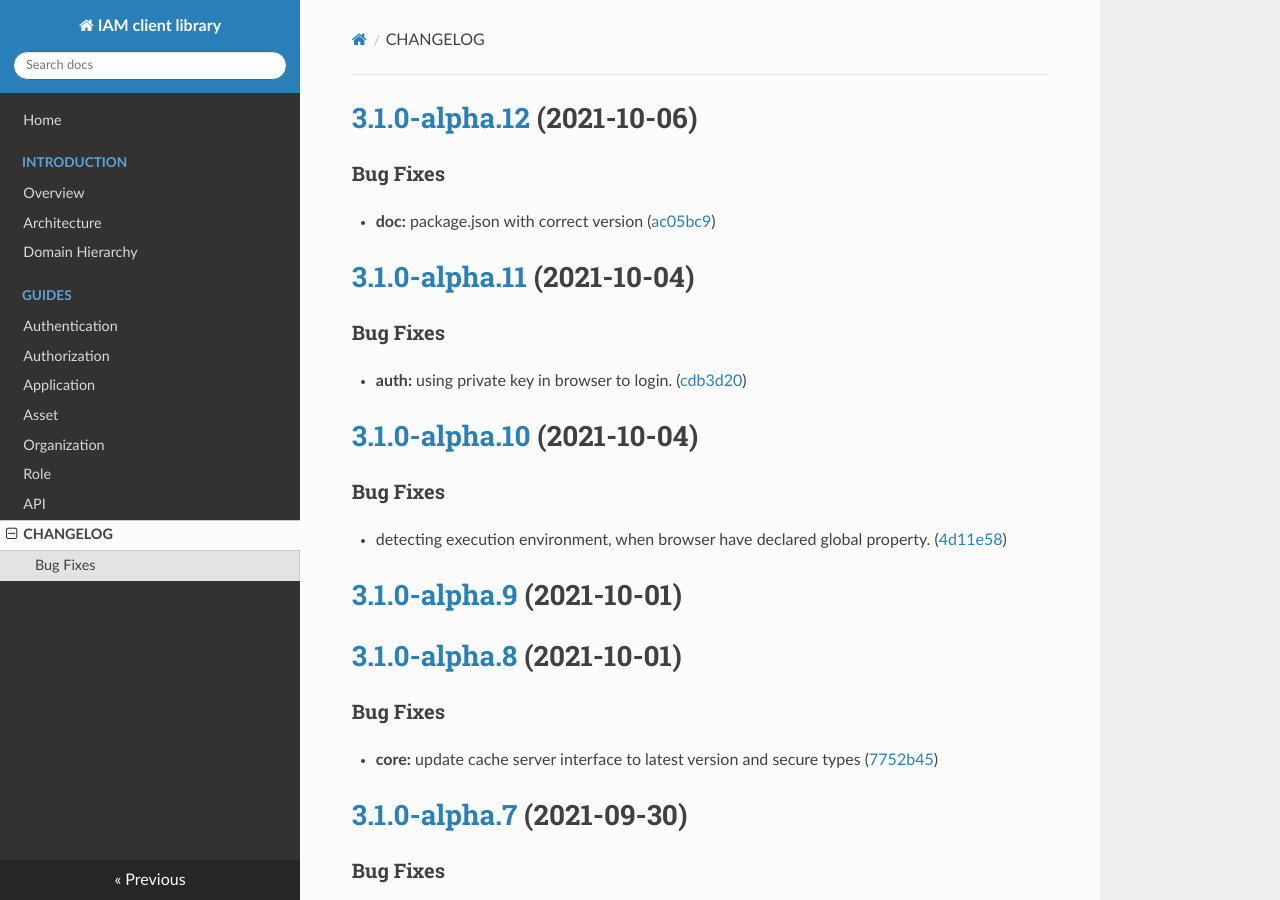
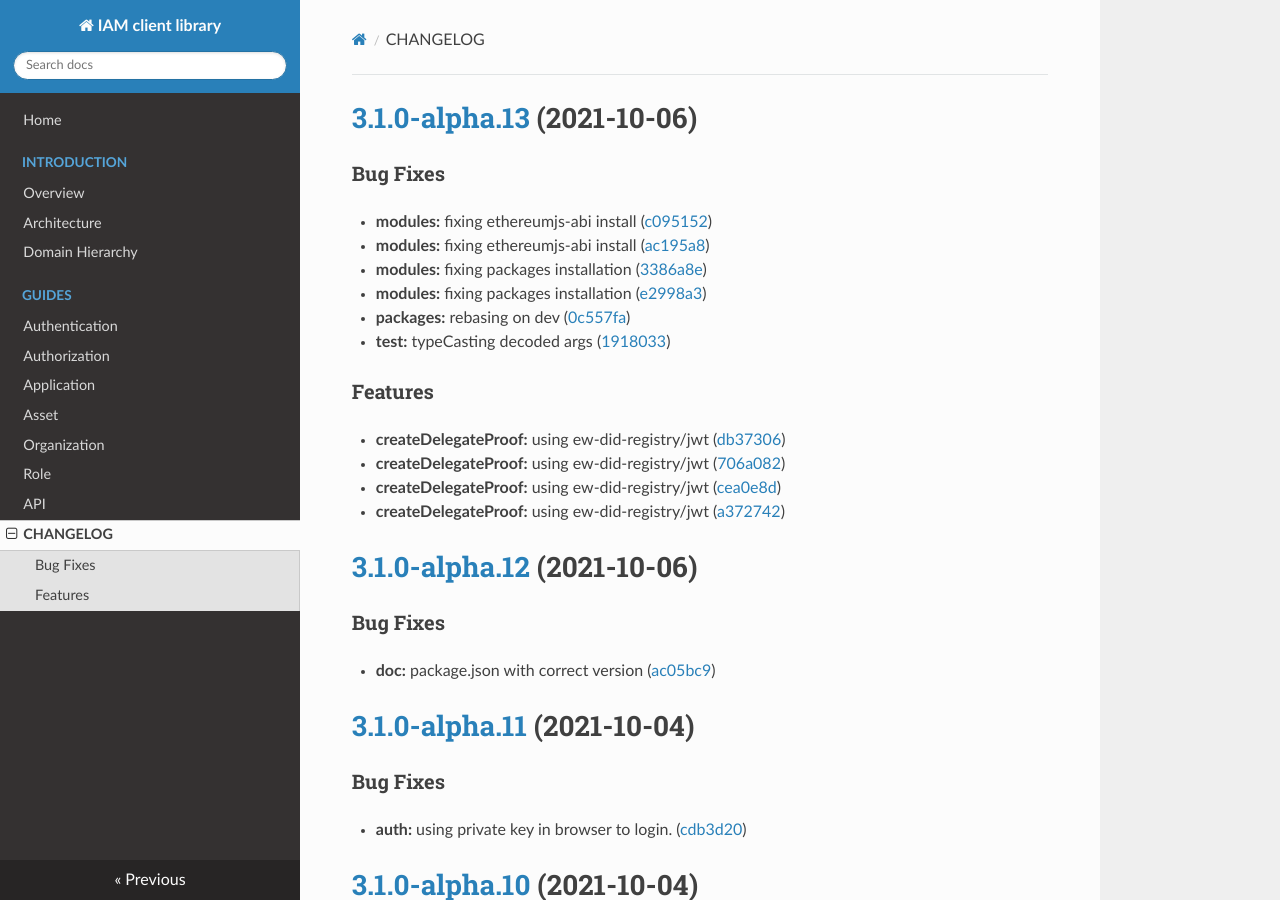
Before and after one commit to energywebfoundation/iam-client-lib, an MkDocs documentation site: the page built from docs/CHANGELOG.md, in a window 1280 px wide and 900 px high. Built offline with MkDocs 1.6.1, drawn with Linux system fonts in a browser that asks for light colours; nearby versions of some CDN libraries.

Commit message:
chore(release): 3.1.0-alpha.13 [skip ci]
# [3.1.0-alpha.13](https://github.com/energywebfoundation/iam-client-lib/compare/v3.1.0-alpha.12...v3.1.0-alpha.13) (2021-10-06)

### Bug Fixes

* **modules:** fixing ethereumjs-abi install ([c095152](https://github.com/energywebfoundation/iam-client-lib/commit/c095152dbd95f6758a9a77f2b5cf84259290bd71))
* **modules:** fixing ethereumjs-abi install ([ac195a8](https://github.com/energywebfoundation/iam-client-lib/commit/ac195a8966a21bc0f8a68c3e683cd124993f6458))
* **modules:** fixing packages installation ([3386a8e](https://github.com/energywebfoundation/iam-client-lib/commit/3386a8e345165d069d12a38846c34628b8020e28))
* **modules:** fixing packages installation ([e2998a3](https://github.com/energywebfoundation/iam-client-lib/commit/e2998a3b97ffdd607ea19b277c793216d279cc11))
* **packages:** rebasing on dev ([0c557fa](https://github.com/energywebfoundation/iam-client-lib/commit/0c557fa7e307b552a9e18d99a4a4079df518b9a4))
* **test:** typeCasting decoded args ([1918033](https://github.com/energywebfoundation/iam-client-lib/commit/1918033fa114a7d60e9558af81aa92edbb1354ef))

### Features

* **createDelegateProof:** using ew-did-registry/jwt ([db37306](https://github.com/energywebfoundation/iam-client-lib/commit/db37306850301d931f8174355a5cccab319e7b47))
* **createDelegateProof:** using ew-did-registry/jwt ([706a082](https://github.com/energywebfoundation/iam-client-lib/commit/706a08201a4aeefe6c8a0deb9b72ffba0cff0018))
* **createDelegateProof:** using ew-did-registry/jwt ([cea0e8d](https://github.com/energywebfoundation/iam-client-lib/commit/cea0e8dcc4850edaf5813e3ca584d1884ccce2ee))
* **createDelegateProof:** using ew-did-registry/jwt ([a372742](https://github.com/energywebfoundation/iam-client-lib/commit/a3727429624a8179bf8ee503da31ad74d6a3ce71))

```diff
--- a/docs/CHANGELOG.md
+++ b/docs/CHANGELOG.md
@@ -1,3 +1,23 @@
+# [3.1.0-alpha.13](https://github.com/energywebfoundation/iam-client-lib/compare/v3.1.0-alpha.12...v3.1.0-alpha.13) (2021-10-06)
+
+
+### Bug Fixes
+
+* **modules:** fixing ethereumjs-abi install ([c095152](https://github.com/energywebfoundation/iam-client-lib/commit/c095152dbd95f6758a9a77f2b5cf84259290bd71))
+* **modules:** fixing ethereumjs-abi install ([ac195a8](https://github.com/energywebfoundation/iam-client-lib/commit/ac195a8966a21bc0f8a68c3e683cd124993f6458))
+* **modules:** fixing packages installation ([3386a8e](https://github.com/energywebfoundation/iam-client-lib/commit/3386a8e345165d069d12a38846c34628b8020e28))
+* **modules:** fixing packages installation ([e2998a3](https://github.com/energywebfoundation/iam-client-lib/commit/e2998a3b97ffdd607ea19b277c793216d279cc11))
+* **packages:** rebasing on dev ([0c557fa](https://github.com/energywebfoundation/iam-client-lib/commit/0c557fa7e307b552a9e18d99a4a4079df518b9a4))
+* **test:** typeCasting decoded args ([1918033](https://github.com/energywebfoundation/iam-client-lib/commit/1918033fa114a7d60e9558af81aa92edbb1354ef))
+
+
+### Features
+
+* **createDelegateProof:** using ew-did-registry/jwt ([db37306](https://github.com/energywebfoundation/iam-client-lib/commit/db37306850301d931f8174355a5cccab319e7b47))
+* **createDelegateProof:** using ew-did-registry/jwt ([706a082](https://github.com/energywebfoundation/iam-client-lib/commit/706a08201a4aeefe6c8a0deb9b72ffba0cff0018))
+* **createDelegateProof:** using ew-did-registry/jwt ([cea0e8d](https://github.com/energywebfoundation/iam-client-lib/commit/cea0e8dcc4850edaf5813e3ca584d1884ccce2ee))
+* **createDelegateProof:** using ew-did-registry/jwt ([a372742](https://github.com/energywebfoundation/iam-client-lib/commit/a3727429624a8179bf8ee503da31ad74d6a3ce71))
+
 # [3.1.0-alpha.12](https://github.com/energywebfoundation/iam-client-lib/compare/v3.1.0-alpha.11...v3.1.0-alpha.12) (2021-10-06)
 
 
--- a/package.json
+++ b/package.json
@@ -1,6 +1,6 @@
 {
     "name": "iam-client-lib",
-    "version": "3.1.0-alpha.12",
+    "version": "3.1.0-alpha.13",
     "description": "Library for Decentralized Identity and Access Management",
     "main": "dist/iam-client-lib.js",
     "module": "dist/iam-client-lib.esm.js",
```
